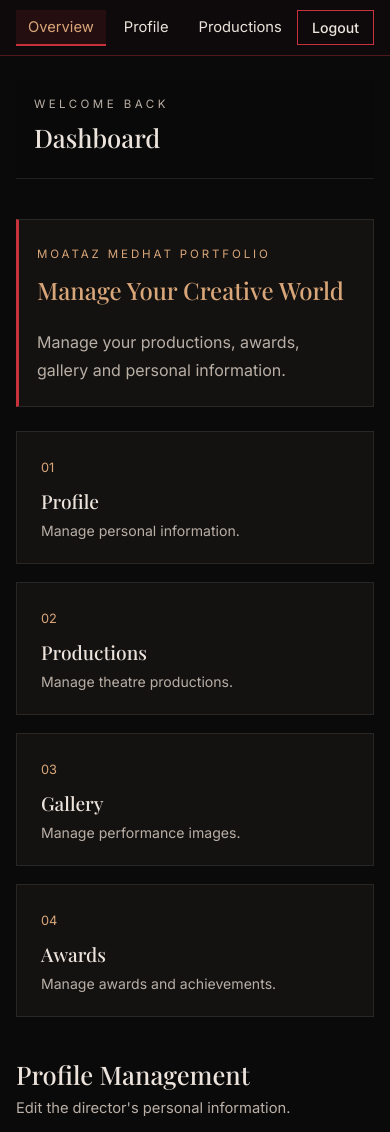
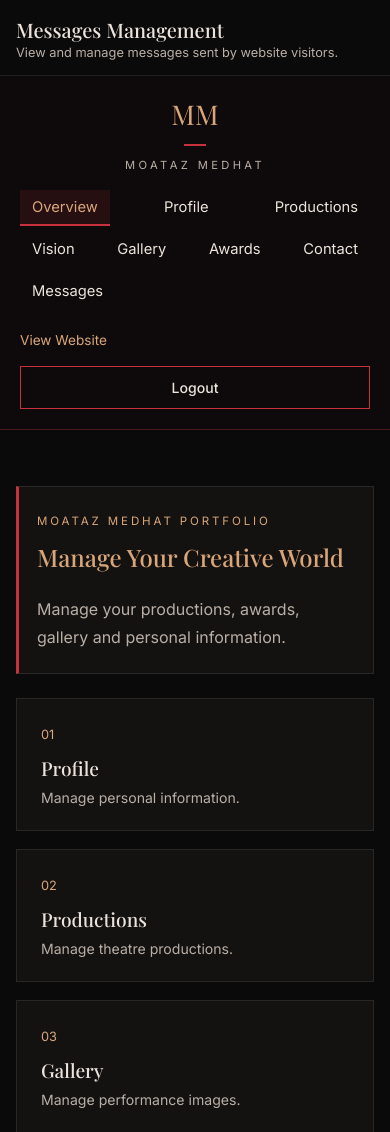
Before and after one commit to Veroos-Code/MoatazTheatre, a plain HTML site: page dashboard.html in a window 390 px wide. Shown: the top 1132 px of the page. Drawn offline with nearby package versions, Linux system fonts and the light colour scheme; a script that the page names is missing; a web font is replaced by a local one.

Commit message:
Add files via upload
update

```diff
--- a/css/style.css
+++ b/css/style.css
@@ -1730,10 +1730,9 @@ body.dashboard-page button:focus-visible { outline: 2px solid var(--gold); outli
 
 /* ---------- Sidebar ---------- */
 body.dashboard-page .dashboard-sidebar {
-    position: fixed;
+    position: sticky;
     top: 0;
-    left: 0;
-    z-index: 60;
+    align-self: flex-start;
     width: 270px;
     height: 100vh;
     overflow-y: auto;
@@ -1808,16 +1807,21 @@ body.dashboard-page .dashboard-back:hover { text-decoration: underline; }
 body.dashboard-page .dashboard-main {
     flex: 1;
     min-width: 0;
-    margin-left: 270px;
-    padding: 40px clamp(20px, 4vw, 56px) 60px;
+    padding: 150px clamp(20px, 4vw, 56px) 60px;
 }
 body.dashboard-page .dashboard-header {
+    position: fixed;
+    top: 0;
+    left: 270px;
+    right: 0;
+    z-index: 50;
+    height: 130px;
     display: flex;
     justify-content: space-between;
     align-items: center;
     gap: 16px;
-    padding-bottom: 24px;
-    margin-bottom: 8px;
+    padding: 0 clamp(20px, 4vw, 56px);
+    background: var(--bg);
     border-bottom: 1px solid var(--line);
 }
 body.dashboard-page .dashboard-header span {
@@ -2070,68 +2074,39 @@ body.dashboard-page #messages-list p {
 
 /* ---------- Responsive ---------- */
 @media (max-width: 900px) {
-    body.dashboard-page .dashboard { flex-direction: column; }
-
-    body.dashboard-page .dashboard { padding-top: 56px; }
-    body.dashboard-page .dashboard-main { margin-left: 0; padding-top: 24px; }
+    body.dashboard-page .dashboard { flex-direction: column; padding-top: 76px; }
+
+    /* الهيدر ثابت فوق */
+    body.dashboard-page .dashboard-header {
+        left: 0;
+        height: 76px;
+        padding: 0 16px;
+        overflow: hidden;
+    }
+    body.dashboard-page .dashboard-header span { display: none; }
+    body.dashboard-page .dashboard-header h1 { margin: 0; font-size: 1.25rem; }
+    body.dashboard-page .dashboard-header p { margin-top: 2px; font-size: 0.8rem; }
 
     body.dashboard-page .dashboard-sidebar {
-        position: fixed;
-        top: 0;
-        left: 0;
-        right: 0;
-        z-index: 60;
+        position: static;
         width: 100%;
-        height: 56px;
-        padding: 0 16px;
-        flex-direction: row;
-        align-items: center;
-        gap: 14px;
-        overflow: hidden;
+        height: auto;
+        padding: 20px;
         border-right: 0;
         border-bottom: 1px solid rgba(200,50,60,0.35);
     }
-    body.dashboard-page .dashboard-logo {
-        flex-direction: row;
-        flex-shrink: 0;
-        margin: 0;
-        font-size: 1.2rem;
-    }
-    body.dashboard-page .dashboard-logo::before,
-    body.dashboard-page .dashboard-logo span { display: none; }
+    body.dashboard-page .dashboard-logo { margin-bottom: 18px; }
     body.dashboard-page .dashboard-sidebar h3 { display: none; }
-
-    body.dashboard-page .dashboard-nav {
-        flex: 1;
-        min-width: 0;
-        flex-direction: row;
-        flex-wrap: nowrap;
-        gap: 6px;
-        overflow-x: auto;
-        scrollbar-width: none;
-    }
-    body.dashboard-page .dashboard-nav::-webkit-scrollbar { display: none; }
-    body.dashboard-page .dashboard-nav a {
-        padding: 8px 12px;
-        white-space: nowrap;
-        border-left: 0;
-        border-bottom: 2px solid transparent;
-    }
+    body.dashboard-page .dashboard-nav { flex-direction: row; flex-wrap: wrap; gap: 6px; }
+    body.dashboard-page .dashboard-nav a { padding: 8px 12px; border-left: 0; border-bottom: 2px solid transparent; }
     body.dashboard-page .dashboard-nav a.active { border-bottom-color: var(--red); }
-
-    body.dashboard-page .dashboard-back { display: none; }
-    body.dashboard-page .logout-btn {
-        width: auto;
-        flex-shrink: 0;
-        margin: 0;
-        padding: 8px 14px !important;
-        white-space: nowrap;
-    }
+    body.dashboard-page .dashboard-back { margin-top: 14px; padding: 8px 0; }
     body.dashboard-page .admin-label { display: none; }
+
+    body.dashboard-page .dashboard-main { padding-top: 24px; }
 }
 @media (max-width: 600px) {
     body.dashboard-page .dashboard-main { padding: 24px 16px 48px; }
-    body.dashboard-page .dashboard-logo { display: none; }
     body.dashboard-page .dashboard-welcome { padding: 22px 18px; }
     body.dashboard-page .dashboard-cards { grid-template-columns: 1fr; }
 }
```
